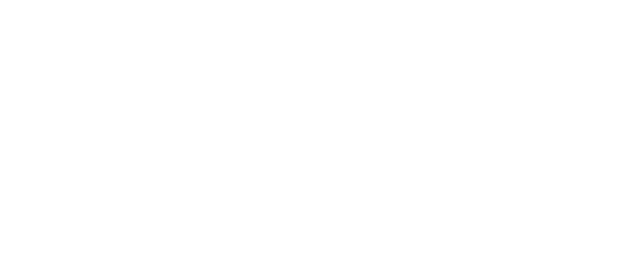
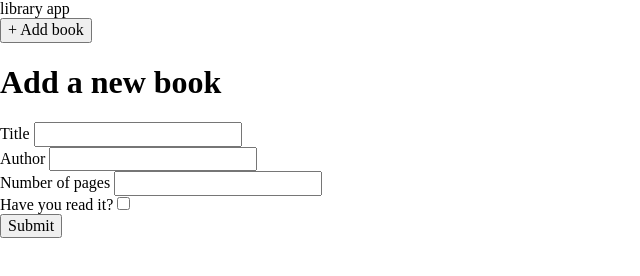
Before and after one commit to bertjosephp/library, a plain HTML site: page index.html in a window 1280 px wide. Shown: the whole page, without its empty margins (0-640 px from the left). Drawn offline with Linux system fonts and the light colour scheme.

Commit message:
Create page structure

```diff
--- a/index.html
+++ b/index.html
@@ -9,6 +9,49 @@
     <script src="./script.js" defer></script>
 </head>
 <body>
+    <div class="container">
 
+        <div class="header">
+            <div class="header-content">
+                <div>library app</div>
+                <button data-modal-target="#modal">+ Add book</button>
+            </div>
+        </div>
+
+        <div class="main">
+            <div class="books-grid"></div>
+        </div>
+
+        <div class="modal" id="modal">
+            <form id="form">
+                <h1>Add a new book</h1>
+
+                <div class="form-content-container">
+                    <label for="title">Title</label>
+                    <input type="text" id="title" name="title" required>
+                </div>
+
+                <div class="form-content-container">
+                    <label for="author">Author</label>
+                    <input type="text" id="author" name="author" required>
+                </div>
+
+                <div class="form-content-container">
+                    <label for="pages">Number of pages</label>
+                    <input type="number" id="pages" name="pages" required>
+                </div>
+
+                <div class="form-checkbox-container">
+                    <label for="isRead">Have you read it?</label>
+                    <input type="checkbox" id="isRead" name="isRead">
+                </div>
+
+                <button type="submit" class="submit-button">Submit</button>
+            </form>
+        </div>
+
+        <div id="overlay"></div>
+
+    </div>
 </body>
 </html>
```
